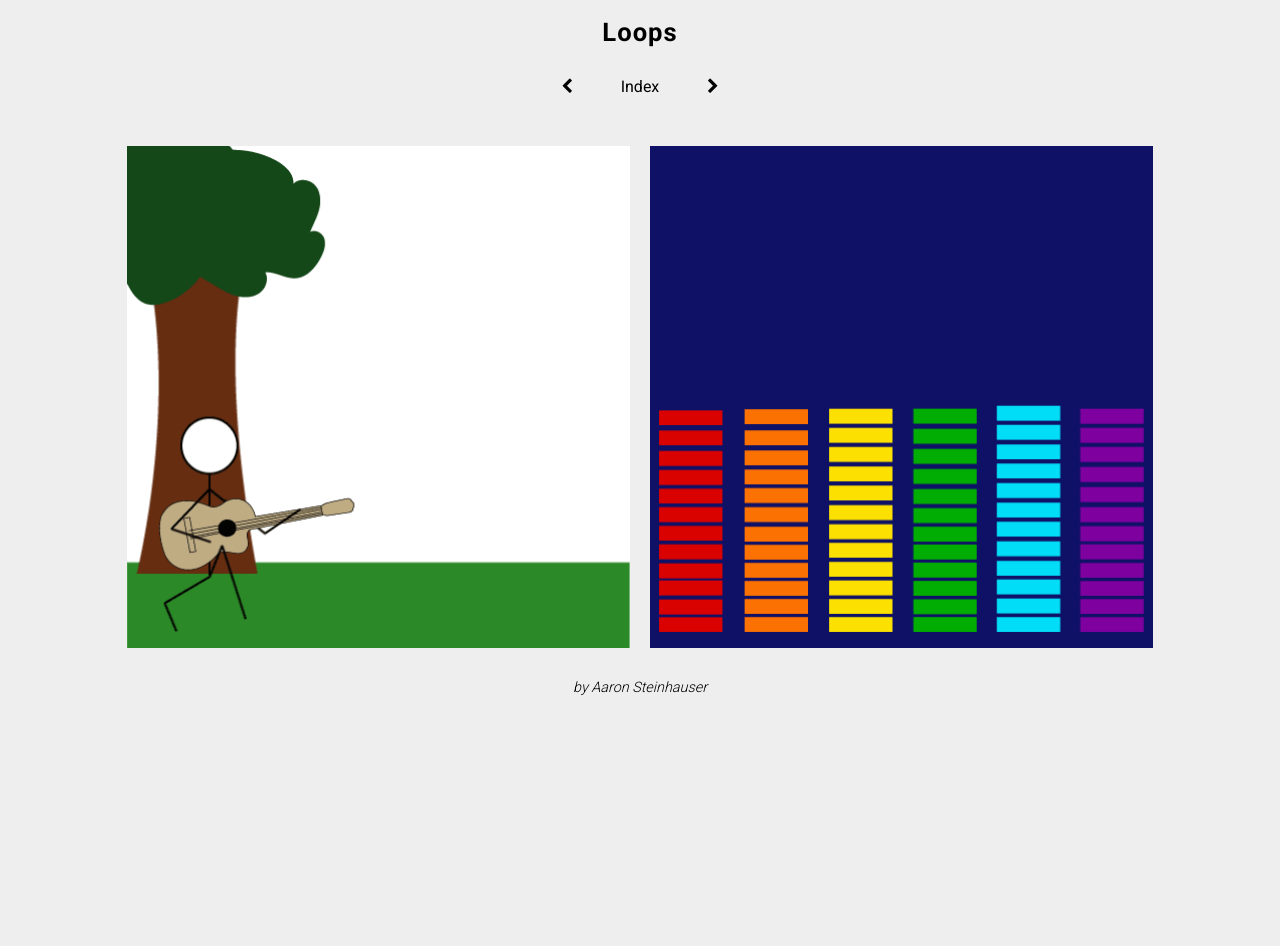
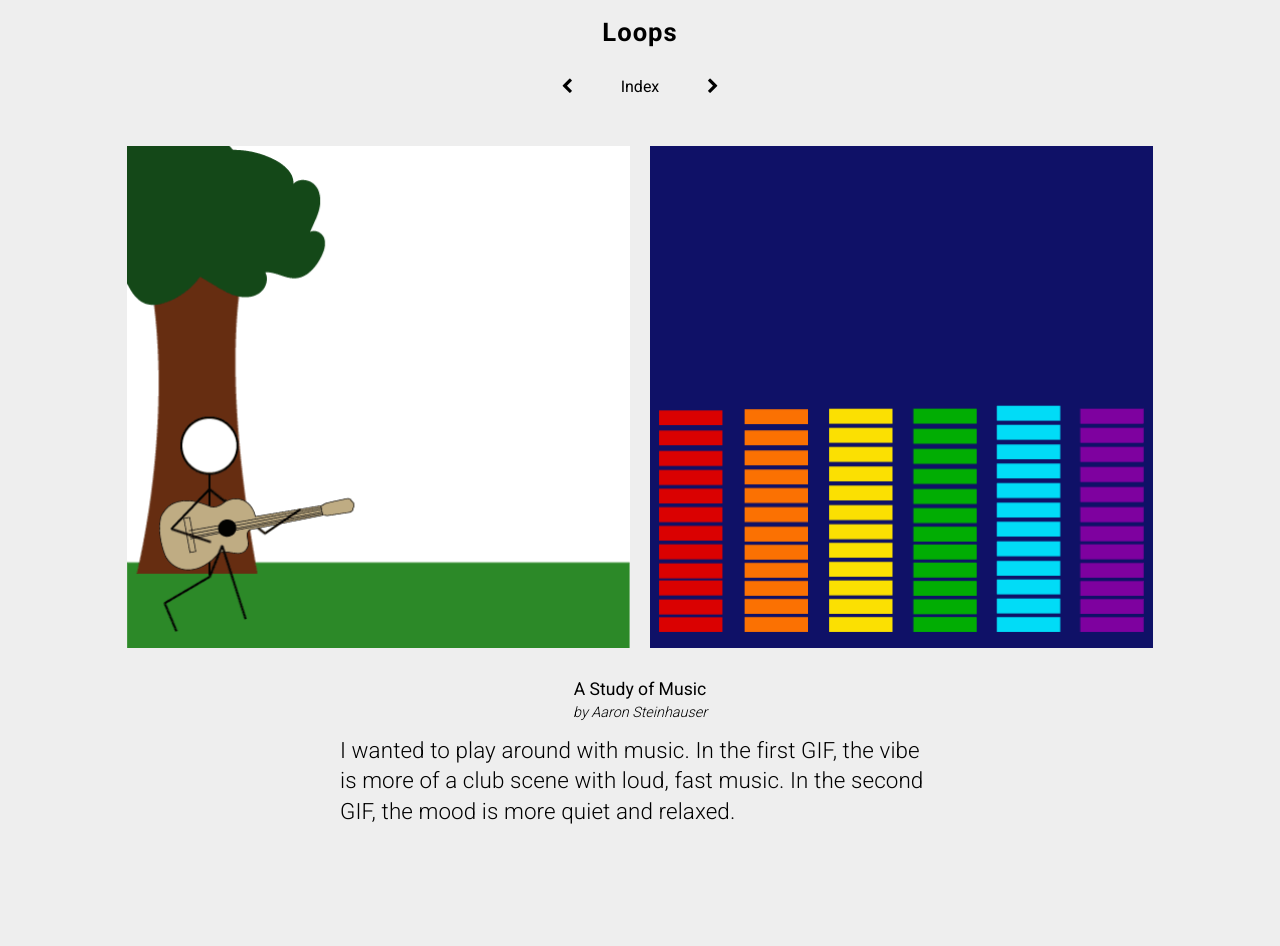
Before and after one commit to Mirandadaa/mica-gd300, a Jekyll site: the page 2016/loops/30.html, which Jekyll copies as it is, in a window 1280 px wide. Built offline with Jekyll 4.4.1, drawn with Linux system fonts in a browser that asks for light colours; before the commit the page ends 900 px from its top, so only the background shows below that.

Commit message:
proj desc

```diff
--- a/2016/loops/14.html
+++ b/2016/loops/14.html
@@ -32,7 +32,7 @@
       <section class="desc">
         <h2></h2>
         <h3>by John	Vetter</h3>
-        <p></p>
+        <p>The style is inspired by comic books and screen printing. I always saw so much movement in the comic stills and wanted them to come to life.</p>
       </section>
 
     </div>
--- a/2016/loops/20.html
+++ b/2016/loops/20.html
@@ -30,9 +30,9 @@
       </section>
 
       <section class="desc">
-        <h2></h2>
+        <h2>Sonder</h2>
         <h3>by Reyna Clarissa</h3>
-        <p></p>
+        <p>Inspired by my attraction to train rides and learning new transit system maps.</p>
       </section>
 
     </div>
--- a/2016/loops/28.html
+++ b/2016/loops/28.html
@@ -30,9 +30,9 @@
       </section>
 
       <section class="desc">
-        <h2></h2>
+        <h2>Balance</h2>
         <h3>by Jenna Rayman</h3>
-        <p></p>
+        <p>They reflect the elegance of motion present in the movements of ballerinas. Both GIFs attempt to capture the flow of musicality of the movements.</p>
       </section>
 
     </div>
--- a/2016/loops/30.html
+++ b/2016/loops/30.html
@@ -30,9 +30,9 @@
       </section>
 
       <section class="desc">
-        <h2></h2>
+        <h2>A Study of Music</h2>
         <h3>by Aaron Steinhauser</h3>
-        <p></p>
+        <p>I wanted to play around with music. In the first GIF, the vibe is more of a club scene with loud, fast music. In the second GIF, the mood is more quiet and relaxed.</p>
       </section>
 
     </div>
--- a/2016/loops/31.html
+++ b/2016/loops/31.html
@@ -38,9 +38,9 @@
       </section>
 
       <section class="desc">
-        <h2></h2>
+        <h2>Channeled</h2>
         <h3>by Nikolas Wood</h3>
-        <p></p>
+        <p>Using organically drawn line art contrasted with a clean display of miniature animations, Channeled aims to bring a little livelihood to a largely static mechanical device.</p>
       </section>
 
     </div>
```
